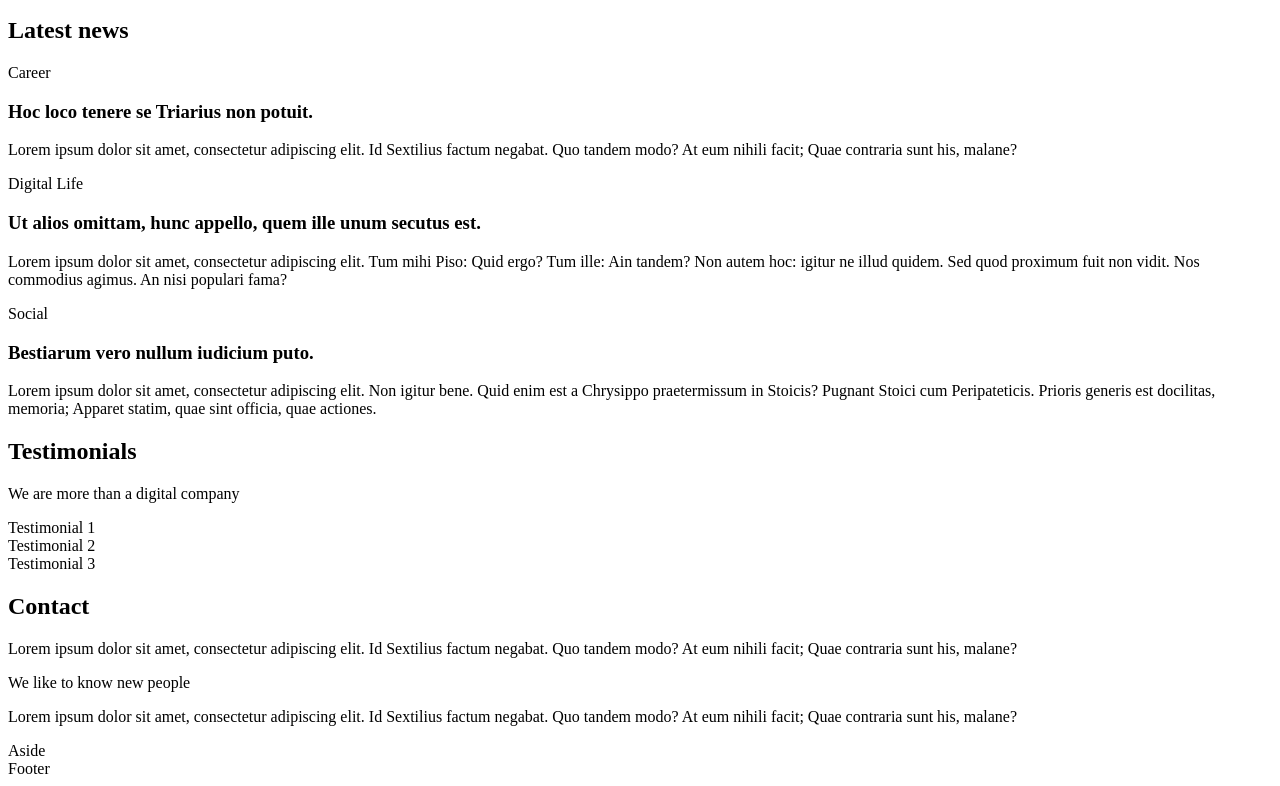
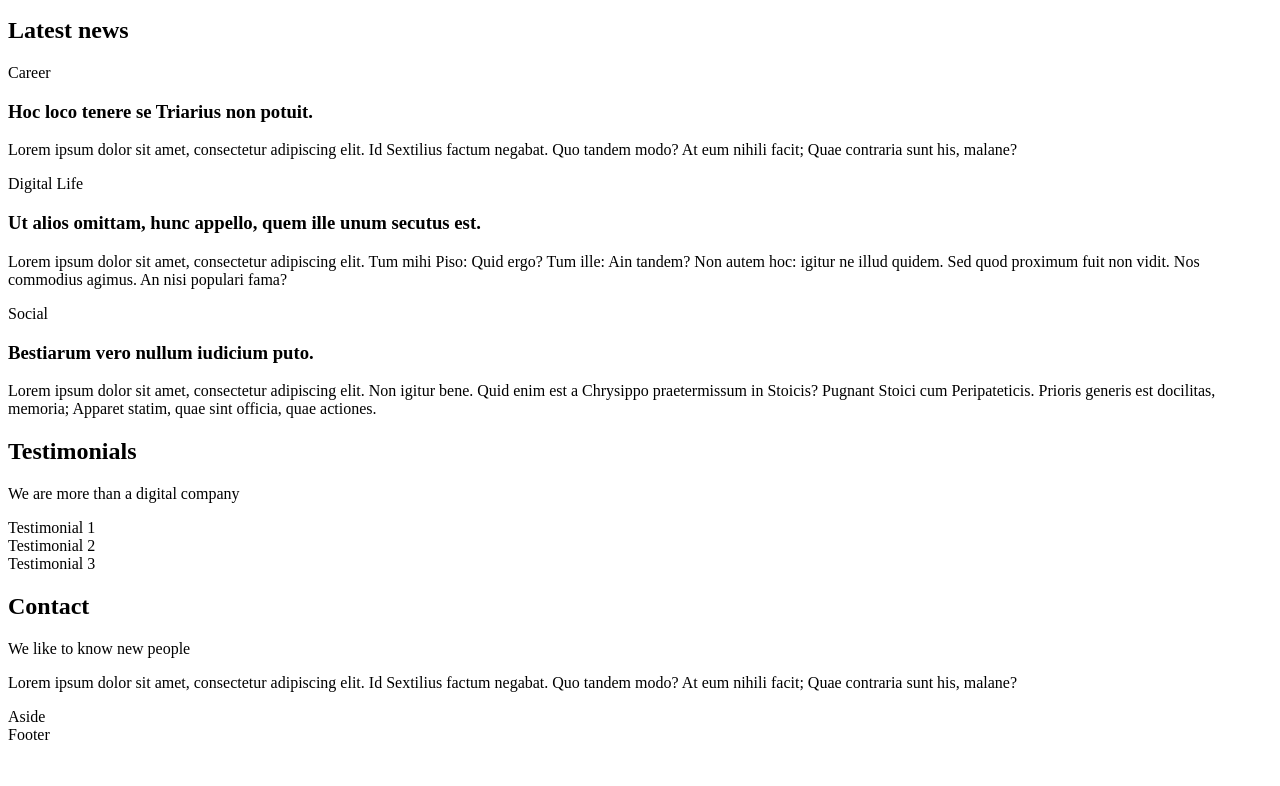
Before and after one commit to WalalaMarren/alx-frontend, a plain HTML site: page 0x00-html_advanced/12-index.html in a window 1280 px wide. Shown: the part 1017-1803 px from the top of the page. After the commit the page ends 1769 px from the top, so only its background shows below. Drawn offline with Linux system fonts and the light colour scheme.

```diff
--- a/0x00-html_advanced/12-index.html
+++ b/0x00-html_advanced/12-index.html
@@ -89,9 +89,6 @@
         </section>
         <section>
             <h2>Contact</h2>
-            <p>
-                Lorem ipsum dolor sit amet, consectetur adipiscing elit. Id Sextilius factum negabat. Quo tandem modo? At eum nihili facit; Quae contraria sunt his, malane?
-            </p>
             <p>We like to know new people</p>
             <p>
                 Lorem ipsum dolor sit amet, consectetur adipiscing elit. Id Sextilius factum negabat. Quo tandem modo? At eum nihili facit; Quae contraria sunt his, malane?
```
